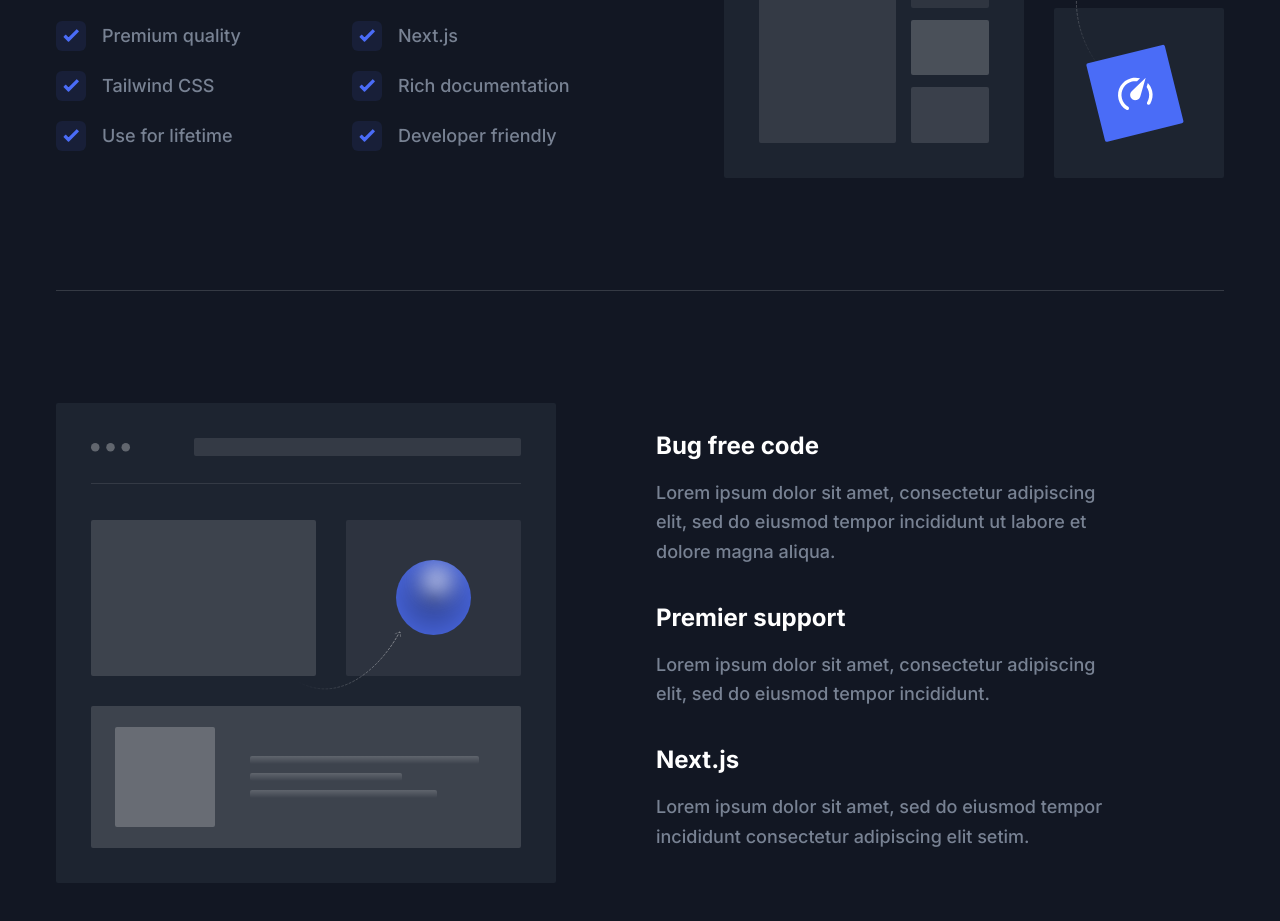
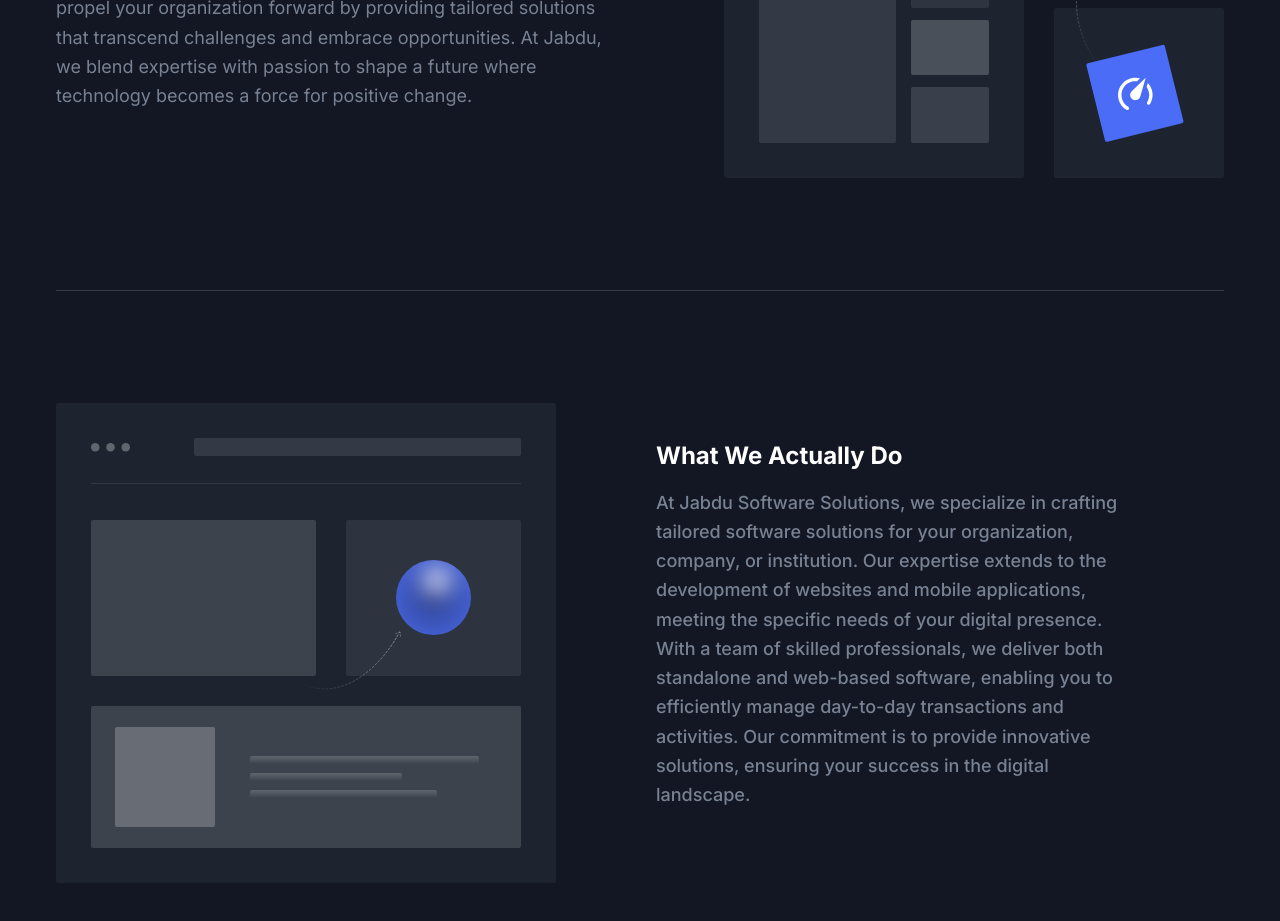
Before and after one commit to lalisabl/StartupProfileWebsite, a Next.js app: page / in a window 1280 px wide. Shown: the part 3240-4161 px from the top of the page. Built offline with nearby package versions, Linux system fonts and the light colour scheme.

Commit message:
What we Actually Do

```diff
--- a/components/About/AboutSectionOne.tsx
+++ b/components/About/AboutSectionOne.tsx
@@ -25,28 +25,14 @@ const AboutSectionOne = () => {
             <div className="w-full px-4 lg:w-1/2">
               <SectionTitle
                 title="Empowering Tomorrow Through Innovative Software Solutions"
-                paragraph="The main ‘thrust’ is to focus on educating attendees on how to best protect highly vulnerable business applications with interactive panel discussions and roundtables."
+                paragraph="Embark on a transformative journey with Jabdu Software Solutions, where we serve as your strategic partner for software innovation and technological advancement. Our commitment is to propel your organization forward by providing tailored solutions that transcend challenges and embrace opportunities. At Jabdu, we blend expertise with passion to shape a future where technology becomes a force for positive change."
                 mb="44px"
               />
 
               <div
                 className="wow fadeInUp mb-12 max-w-[570px] lg:mb-0"
                 data-wow-delay=".15s"
-              >
-                <div className="mx-[-12px] flex flex-wrap">
-                  <div className="w-full px-3 sm:w-1/2 lg:w-full xl:w-1/2">
-                    <List text="Premium quality" />
-                    <List text="Tailwind CSS" />
-                    <List text="Use for lifetime" />
-                  </div>
-
-                  <div className="w-full px-3 sm:w-1/2 lg:w-full xl:w-1/2">
-                    <List text="Next.js" />
-                    <List text="Rich documentation" />
-                    <List text="Developer friendly" />
-                  </div>
-                </div>
-              </div>
+              ></div>
             </div>
 
             <div className="w-full px-4 lg:w-1/2">
--- a/components/About/AboutSectionTwo.tsx
+++ b/components/About/AboutSectionTwo.tsx
@@ -20,7 +20,7 @@ const AboutSectionTwo = () => {
                 src="/images/about/about-image-2-dark.svg"
                 alt="about image"
                 fill
-                className="drop-shadow-three hidden dark:block dark:drop-shadow-none"
+                className="hidden drop-shadow-three dark:block dark:drop-shadow-none"
               />
             </div>
           </div>
@@ -28,29 +28,19 @@ const AboutSectionTwo = () => {
             <div className="wow fadeInUp max-w-[470px]" data-wow-delay=".2s">
               <div className="mb-9">
                 <h3 className="mb-4 text-xl font-bold text-black dark:text-white sm:text-2xl lg:text-xl xl:text-2xl">
-                  Bug free code
+                  What We Actually Do{" "}
                 </h3>
                 <p className="text-base font-medium leading-relaxed text-body-color sm:text-lg sm:leading-relaxed">
-                  Lorem ipsum dolor sit amet, consectetur adipiscing elit, sed
-                  do eiusmod tempor incididunt ut labore et dolore magna aliqua.
-                </p>
-              </div>
-              <div className="mb-9">
-                <h3 className="mb-4 text-xl font-bold text-black dark:text-white sm:text-2xl lg:text-xl xl:text-2xl">
-                  Premier support
-                </h3>
-                <p className="text-base font-medium leading-relaxed text-body-color sm:text-lg sm:leading-relaxed">
-                  Lorem ipsum dolor sit amet, consectetur adipiscing elit, sed
-                  do eiusmod tempor incididunt.
-                </p>
-              </div>
-              <div className="mb-1">
-                <h3 className="mb-4 text-xl font-bold text-black dark:text-white sm:text-2xl lg:text-xl xl:text-2xl">
-                  Next.js
-                </h3>
-                <p className="text-base font-medium leading-relaxed text-body-color sm:text-lg sm:leading-relaxed">
-                  Lorem ipsum dolor sit amet, sed do eiusmod tempor incididunt
-                  consectetur adipiscing elit setim.
+                  At Jabdu Software Solutions, we specialize in crafting
+                  tailored software solutions for your organization, company, or
+                  institution. Our expertise extends to the development of
+                  websites and mobile applications, meeting the specific needs
+                  of your digital presence. With a team of skilled
+                  professionals, we deliver both standalone and web-based
+                  software, enabling you to efficiently manage day-to-day
+                  transactions and activities. Our commitment is to provide
+                  innovative solutions, ensuring your success in the digital
+                  landscape.
                 </p>
               </div>
             </div>
```
